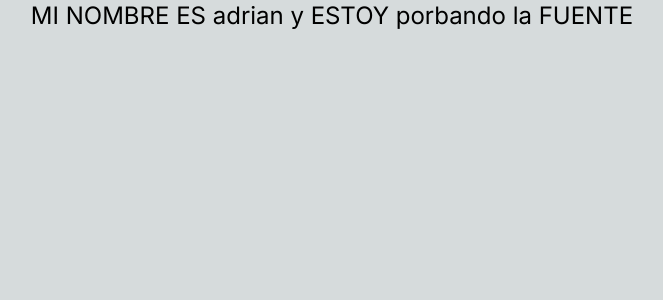
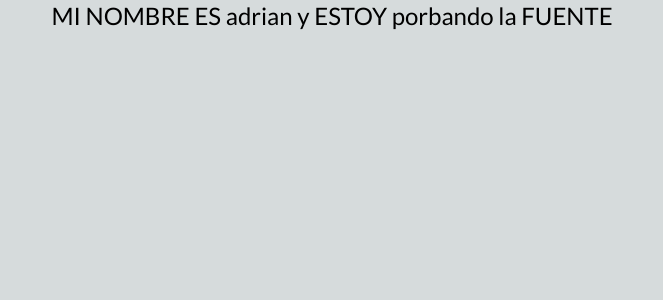
Before and after one commit to AdrianRgGit/GoGo-Front, a Next.js app: page / in a window 1280 px wide. Shown: the top 300 px of the page, without its empty margins (308-971 px from the left). Built offline with nearby package versions, Linux system fonts and the light colour scheme.

Commit message:
arreglado lo de las fuentes

```diff
--- a/src/app/globals.css
+++ b/src/app/globals.css
@@ -39,6 +39,7 @@
     --foreground-rgb: 255, 255, 255;
     --background-start-rgb: 0, 0, 0;
     --background-end-rgb: 0, 0, 0;
+    font-family: "Lato-Regular", sans-serif, system-ui;
   }
 }
 
--- a/src/app/layout.tsx
+++ b/src/app/layout.tsx
@@ -1,11 +1,8 @@
 import type { Metadata } from "next";
-import { Inter } from "next/font/google";
 import "./globals.css";
 
-const inter = Inter({ subsets: ["latin"] });
-
 export const metadata: Metadata = {
-  title: "Create Next App",
+  title: "GoGo",
   description: "Generated by create next app",
 };
 
@@ -16,7 +13,7 @@ export default function RootLayout({
 }>) {
   return (
     <html lang="en">
-      <body className={inter.className}>{children}</body>
+      <body>{children}</body>
     </html>
   );
 }
--- a/src/app/page.tsx
+++ b/src/app/page.tsx
@@ -1,3 +1,7 @@
 export default function Home() {
-  return <main className="text-2xl flex justify-center">MI NOMBRE ES adrian y ESTOY porbando la FUENTE</main>;
+  return (
+    <main className="text-2xl flex justify-center">
+      MI NOMBRE ES adrian y ESTOY porbando la FUENTE
+    </main>
+  );
 }
--- a/tailwind.config.ts
+++ b/tailwind.config.ts
@@ -15,8 +15,19 @@ const config: Config = {
       },
 
       fontFamily: {
+        "lato-light": ["Lato-Light", "sans-serif"],
+        "lato-bold": ["Lato-Bold", "sans-serif"],
+        "lato-black": ["Lato-Black", "sans-serif"],
+        "lato-italic": ["Lato-Italic", "sans-serif"],
+      },
 
-      }
+      colors: {
+        white: "#FEFAF6",
+        cream: "#EADBC8",
+        gold: "#FFC94A",
+        blue: "#102C57",
+        gray: "#33363F",
+      },
     },
   },
   plugins: [],
```
